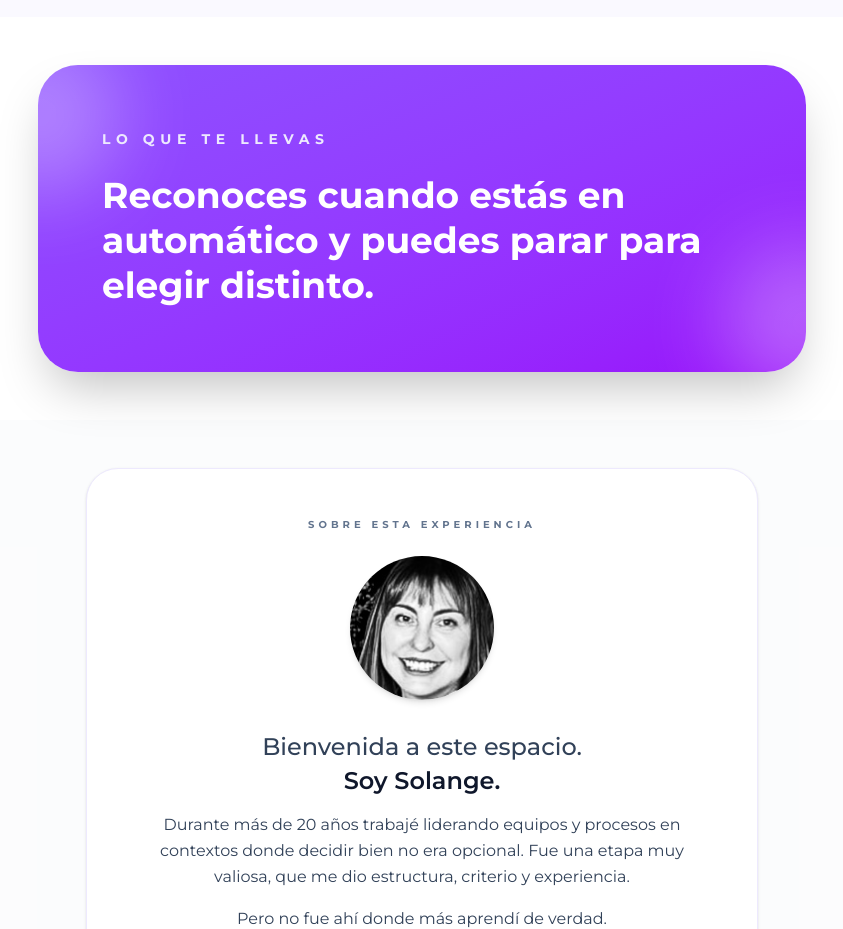
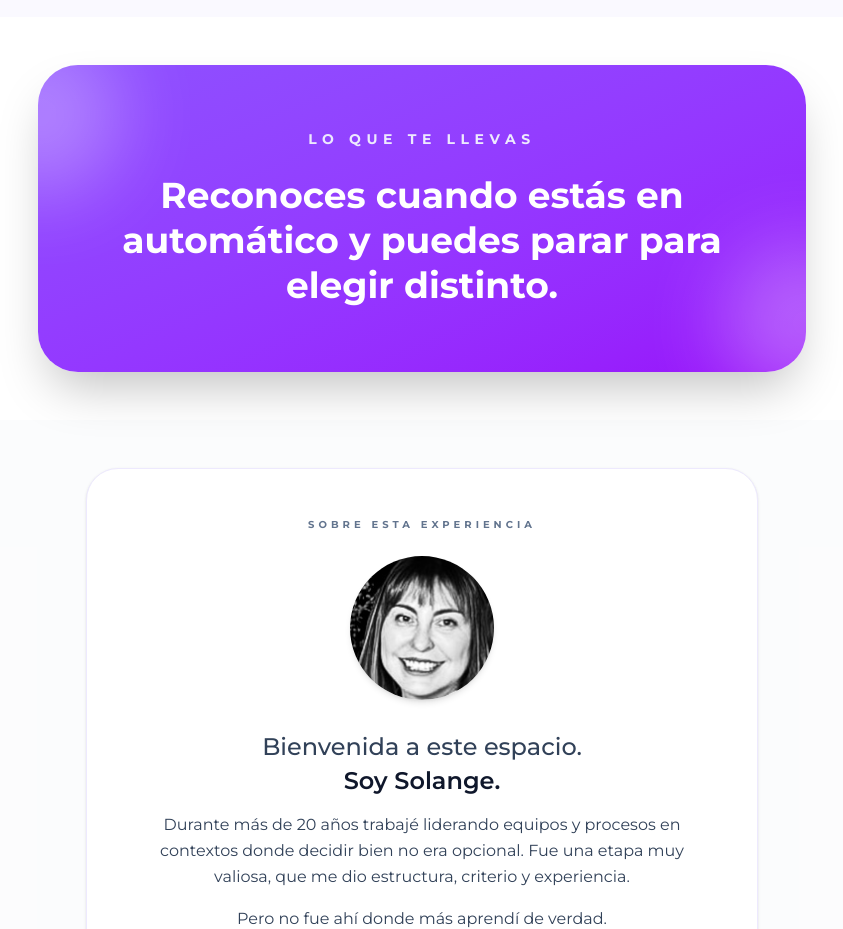
Before and after one commit to cursossolange/despierta-72h, a React (Vite) app: page / in a window 1280 px wide. Shown: the part 1740-2669 px from the top of the page, without its empty margins (218-1061 px from the left). Built offline with nearby package versions, Linux system fonts and the light colour scheme; no server answers.

Commit message:
Update LandingPage.tsx

```diff
--- a/src/components/LandingPage.tsx
+++ b/src/components/LandingPage.tsx
@@ -310,7 +310,7 @@ export default function LandingPage({ onPurchase }: LandingPageProps) {
               <div className="absolute bottom-[-10%] right-[-10%] w-40 h-40 bg-white/30 rounded-full blur-2xl"></div>
 
 
-            <div className="relative z-10 space-y-6">
+            <div className="relative z-10 space-y-6 max-w-2xl mx-auto text-center">
               <h3 className="text-violet-100 text-xs md:text-sm font-black uppercase tracking-[0.4em]">
                 Lo que te llevas
               </h3>
```
